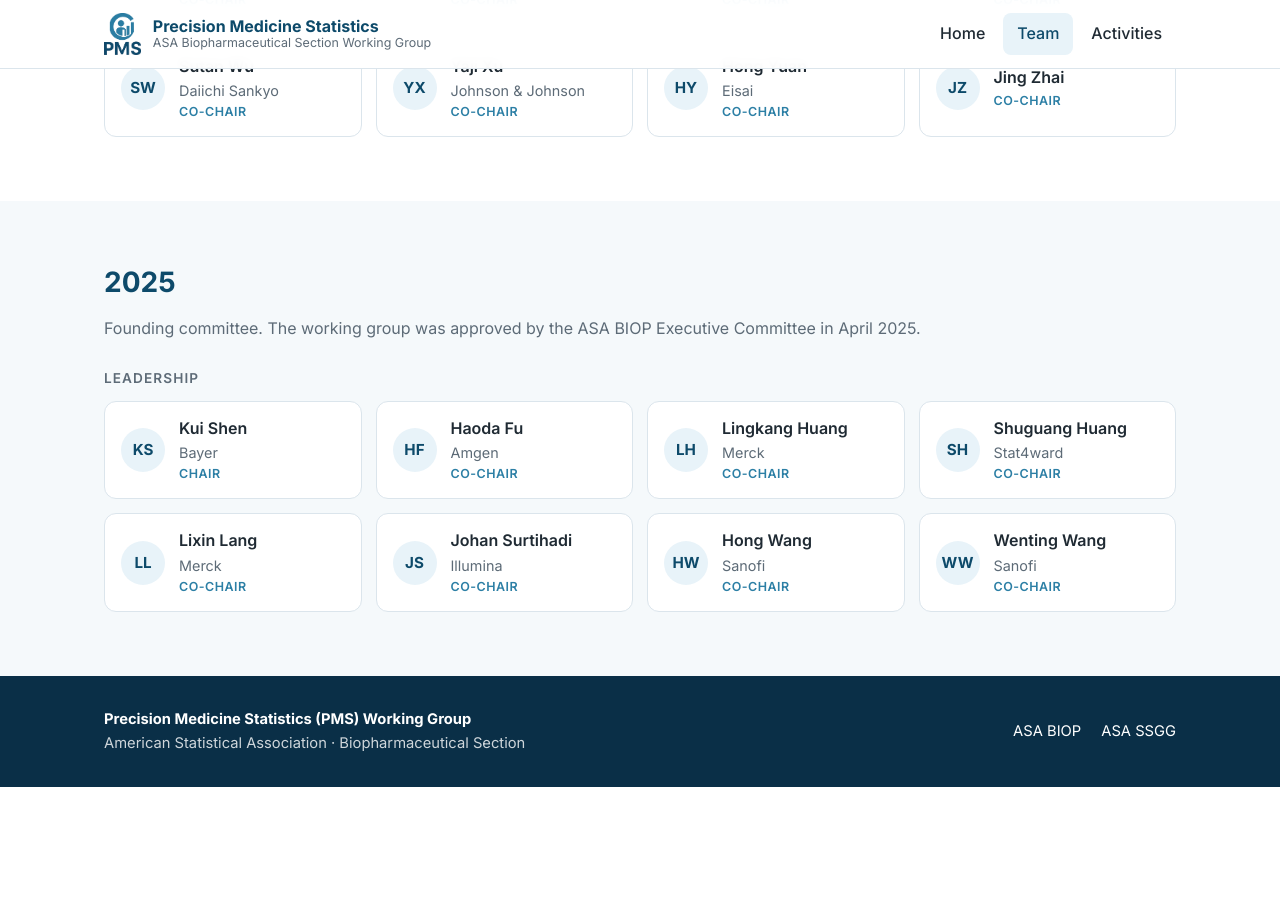
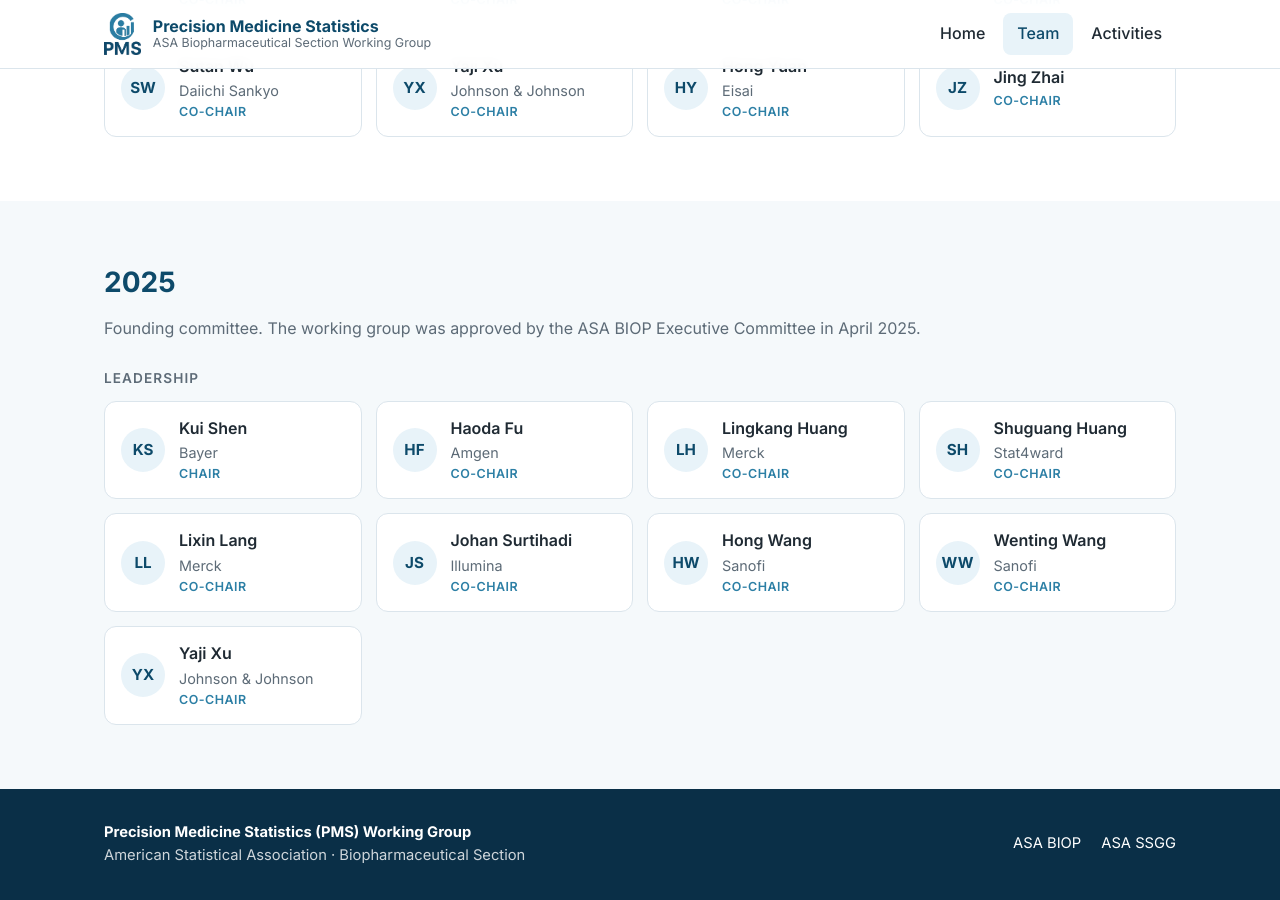
Before and after one commit to asa-biop-pms/asa-biop-pms.github.io, a Jekyll site: the page built from team.html, in a window 1280 px wide and 900 px high, scrolled down 796 px. Built offline with Jekyll 4.4.1, drawn with Linux system fonts in a browser that asks for light colours; before the commit the page ends 1583 px from its top, so only the background shows below that.

Commit message:
Update members.yml

```diff
--- a/_data/members.yml
+++ b/_data/members.yml
@@ -30,3 +30,4 @@
     - { name: Johan Surtihadi, affiliation: Illumina, role: Co-Chair }
     - { name: Hong Wang, affiliation: Sanofi, role: Co-Chair }
     - { name: Wenting Wang, affiliation: Sanofi, role: Co-Chair }
+    - { name: Yaji Xu, affiliation: Johnson & Johnson, role: Co-Chair}
```
